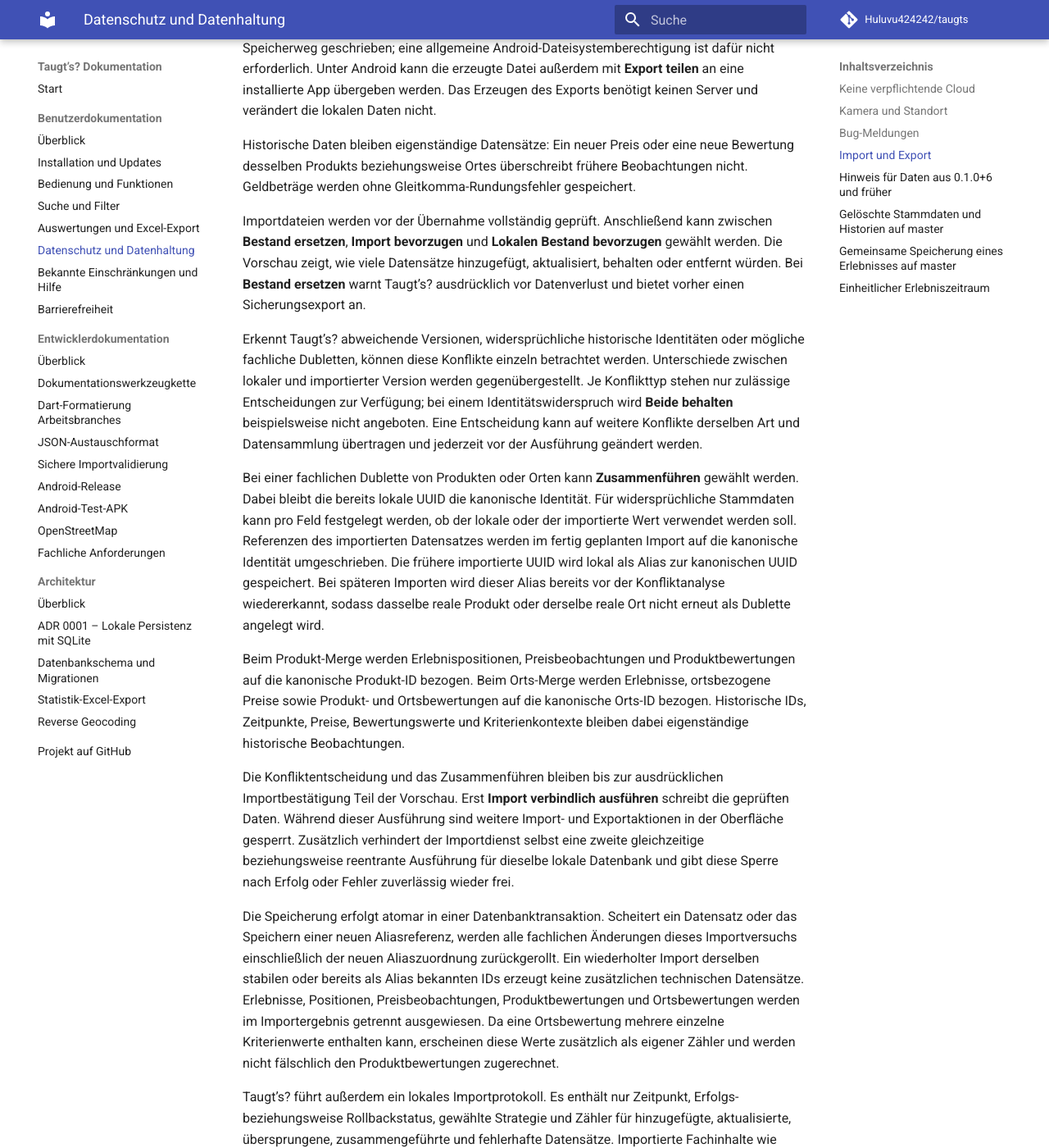
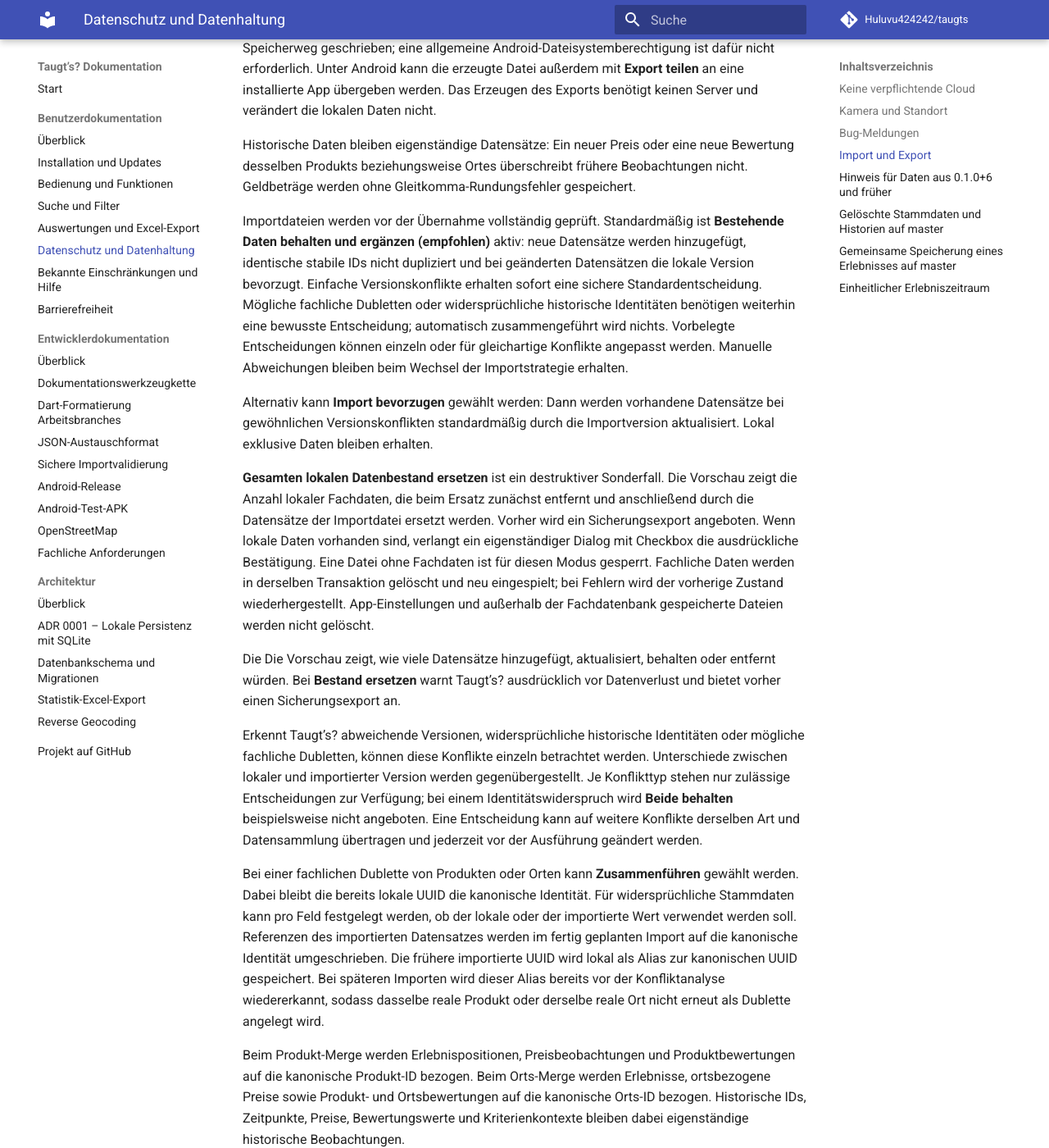
Before and after one commit to Huluvu424242/taugts, an MkDocs documentation site: the page built from docs/benutzer/datenhaltung.md, in a window 1280 px wide and 1400 px high, scrolled down 965 px. Shown: the whole window at 82% size. Built offline with MkDocs 1.6.1 and Material for MkDocs 9.7.7, drawn with Linux system fonts in a browser that asks for light colours; comment, search, counter and statistics services are not loaded.

Commit message:
Story #249: Importmodi und sichere Vorbelegung dokumentieren

```diff
--- a/docs/benutzer/datenhaltung.md
+++ b/docs/benutzer/datenhaltung.md
@@ -24,7 +24,13 @@ Mit **Export speichern** wird zunächst der Systemdialog für das Speicherziel g
 
 Historische Daten bleiben eigenständige Datensätze: Ein neuer Preis oder eine neue Bewertung desselben Produkts beziehungsweise Ortes überschreibt frühere Beobachtungen nicht. Geldbeträge werden ohne Gleitkomma-Rundungsfehler gespeichert.
 
-Importdateien werden vor der Übernahme vollständig geprüft. Anschließend kann zwischen **Bestand ersetzen**, **Import bevorzugen** und **Lokalen Bestand bevorzugen** gewählt werden. Die Vorschau zeigt, wie viele Datensätze hinzugefügt, aktualisiert, behalten oder entfernt würden. Bei **Bestand ersetzen** warnt Taugt’s? ausdrücklich vor Datenverlust und bietet vorher einen Sicherungsexport an.
+Importdateien werden vor der Übernahme vollständig geprüft. Standardmäßig ist **Bestehende Daten behalten und ergänzen (empfohlen)** aktiv: neue Datensätze werden hinzugefügt, identische stabile IDs nicht dupliziert und bei geänderten Datensätzen die lokale Version bevorzugt. Einfache Versionskonflikte erhalten sofort eine sichere Standardentscheidung. Mögliche fachliche Dubletten oder widersprüchliche historische Identitäten benötigen weiterhin eine bewusste Entscheidung; automatisch zusammengeführt wird nichts. Vorbelegte Entscheidungen können einzeln oder für gleichartige Konflikte angepasst werden. Manuelle Abweichungen bleiben beim Wechsel der Importstrategie erhalten.
+
+Alternativ kann **Import bevorzugen** gewählt werden: Dann werden vorhandene Datensätze bei gewöhnlichen Versionskonflikten standardmäßig durch die Importversion aktualisiert. Lokal exklusive Daten bleiben erhalten.
+
+**Gesamten lokalen Datenbestand ersetzen** ist ein destruktiver Sonderfall. Die Vorschau zeigt die Anzahl lokaler Fachdaten, die beim Ersatz zunächst entfernt und anschließend durch die Datensätze der Importdatei ersetzt werden. Vorher wird ein Sicherungsexport angeboten. Wenn lokale Daten vorhanden sind, verlangt ein eigenständiger Dialog mit Checkbox die ausdrückliche Bestätigung. Eine Datei ohne Fachdaten ist für diesen Modus gesperrt. Fachliche Daten werden in derselben Transaktion gelöscht und neu eingespielt; bei Fehlern wird der vorherige Zustand wiederhergestellt. App-Einstellungen und außerhalb der Fachdatenbank gespeicherte Dateien werden nicht gelöscht.
+
+Die Die Vorschau zeigt, wie viele Datensätze hinzugefügt, aktualisiert, behalten oder entfernt würden. Bei **Bestand ersetzen** warnt Taugt’s? ausdrücklich vor Datenverlust und bietet vorher einen Sicherungsexport an.
 
 Erkennt Taugt’s? abweichende Versionen, widersprüchliche historische Identitäten oder mögliche fachliche Dubletten, können diese Konflikte einzeln betrachtet werden. Unterschiede zwischen lokaler und importierter Version werden gegenübergestellt. Je Konflikttyp stehen nur zulässige Entscheidungen zur Verfügung; bei einem Identitätswiderspruch wird **Beide behalten** beispielsweise nicht angeboten. Eine Entscheidung kann auf weitere Konflikte derselben Art und Datensammlung übertragen und jederzeit vor der Ausführung geändert werden.
 
```
